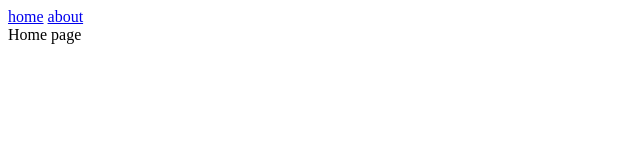
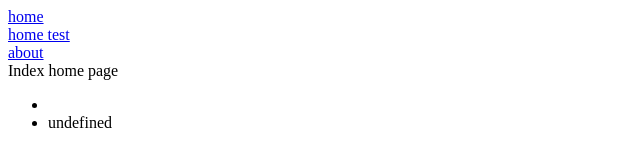
Before and after one commit to Lykashonok/frontend_labs_3_course, a plain HTML site: page index.html in a window 1280 px wide. Shown: the whole page, without its empty margins (0-640 px from the left). Drawn offline with Linux system fonts and the light colour scheme.

Commit message:
primitive template engine + routing via browser's history api

```diff
--- a/index.html
+++ b/index.html
@@ -14,8 +14,9 @@
   </head>
   <body>
     <nav>
-      <a href="#home">home</a>
-      <a href="#about">about</a>
+      <a href="/home" onclick="router.action('/home', {foo: 2, bar: {value : 123123}}); return false;">home</a><br>
+      <a href="/home/test" onclick="router.action('/home/test', {foo: 'test', bar: '2'}); return false;">home test</a><br>
+      <a href="/about" onclick="router.action('/about', {foo: 1, bar: '1'}); return false;">about</a><br>
     </nav>
 
     <div id="header"></div>
@@ -25,6 +26,6 @@
     <!-- JS section -->
     <script src="/js/funcs.js"></script>
     <script src="/js/router.js"></script>
-    <script src="/js/app.js"></script>
+    <script type="module" src="/js/app.js"></script>
   </body>
 </html>
--- a/js/app.js
+++ b/js/app.js
@@ -1,8 +1,8 @@
-let initRoutes = () => {
+import { HomeController } from "/js/controllers/HomeController.js";
+import { AboutController } from "/js/controllers/AboutController.js";
 
-    var router = new Router({
-        "home" : {name: "Home", template: "home.html", root: true},
-        "about" : {name: "About", template: "about.html", root: false}
-    });
-}
-initRoutes();
+window.router = new Router({
+    "home" : {name: "Home", root: true, controller: new HomeController("home")},
+    "about" : {name: "About", root: false, controller: new AboutController("about")}
+});
+window.router.init();
--- /dev/null
+++ b/js/controllers/AboutController.js
@@ -0,0 +1,4 @@
+import { BaseController, PageData } from "./BaseController.js";
+export class AboutController extends BaseController {
+
+}
--- /dev/null
+++ b/js/controllers/BaseController.js
@@ -0,0 +1,93 @@
+export class BaseController {
+    templates_dir = '/templates/';
+    templates = {
+        index: 'index.html'
+    };
+    target = null; // target element to put parsed html page
+    name = '';
+
+    constructor(controllerFolder) {
+        this.name = controllerFolder;
+    }
+
+    index(data) {
+        let pageData = new PageData(this.templates.index, data);
+        // do smth in action (loading etc.)
+        return pageData;
+    }
+
+    render(action, data) {
+        let pageData = this[action](data);
+        // actions before page rendering;
+        this.renderPage(pageData);
+    }
+
+    renderPage(pageData) {
+        let url = this.templates_dir + this.name + '/' +  pageData.template;
+        let templateLoader = new XMLHttpRequest;
+        templateLoader.onreadystatechange = (e) => {
+            if (e.target.readyState === 4 && e.target.status === 200) {
+                // console.log(pageData.data);
+                this.target.innerHTML = this.useTemplateEngine(e.target.responseText, pageData.data);
+            }
+        }
+        templateLoader.open("GET", url, true);
+        templateLoader.send();
+    }
+
+    useTemplateEngine(template, data) {
+
+        let result = /{{(.*?)}}/g.exec(template);
+        const arr = [];
+        let firstPos;
+
+        while (result) {
+            firstPos = result.index;
+            if (firstPos !== 0) {
+                arr.push(template.substring(0, firstPos));
+                template = template.slice(firstPos);
+            }
+
+            arr.push(result[0]);
+            template = template.slice(result[0].length);
+            result = /{{(.*?)}}/g.exec(template);
+        }
+
+        if (template) arr.push(template);
+        let parsed = "";
+        for (let item of arr) {
+            if (item.substr(0,2) == "{{" && item.substr(-2,2) == "}}") {
+                let parsedItem = '';
+                item = item.substring(2, item.length - 2).trim().replace(" ", '').split('.');
+                try {
+                    parsedItem = data[item[0]];
+                    item.shift();
+                    while(item.length >= 1) {
+                        parsedItem = parsedItem[item[0]];
+                        item.shift();
+                    }
+                } catch(e) {
+                    parsedItem = "";
+                }
+                item = parsedItem;
+            }
+            parsed += item;
+        }
+        return parsed;
+    }
+
+    updateTemplates(newTemplates) {
+        this.templates = {
+            ...this.templates,
+            ...newTemplates
+        }
+    }
+}
+
+export class PageData {
+    data = {};
+    template = "";
+    constructor(template, data) {
+        this.data = data; this.template = template;
+    }
+}
--- /dev/null
+++ b/js/controllers/HomeController.js
@@ -0,0 +1,14 @@
+import { BaseController, PageData } from "./BaseController.js";
+export class HomeController extends BaseController {
+    constructor(controllerFolder){
+        super(controllerFolder);
+        this.updateTemplates({
+            test: "test.html"
+        });
+    }
+    test(data) {
+        let pageData = new PageData(this.templates.test, data);
+
+        return pageData;
+    }
+}
--- a/js/funcs.js
+++ b/js/funcs.js
@@ -7,3 +7,7 @@ function parseQuery(query) {
     });
     return result;
 }
+
+function isFunction(functionToCheck) {
+    return functionToCheck && {}.toString.call(functionToCheck) === '[object Function]';
+}
--- a/js/router.js
+++ b/js/router.js
@@ -1,63 +1,67 @@
-var app_id = "app";
-var header_id = "header";
-var footer_id = "footer";
+const app_id = "app";
+const header_id = "header";
+const footer_id = "footer";
 
-function Router(routes) {
-    this.constructor(routes);
-    this.init();
-}
+/*
+    state = {
+        name: "route_name",
+        action: "route_action",
+        data: {}
+    }
+*/
 
-Router.prototype = {
-    routes: [],
-    app: null,
-    header: null,
-    footer: null,
-    templates_dir: '/templates/',
-    constructor: function (routes) {
+class Router {
+    routes = [];
+    header = null;
+    footer = null;
+    constructor(routes) {
         this.routes = routes;
-        this.app = document.getElementById(app_id);
-        this.header = document.getElementById(header_id);
-        this.footer = document.getElementById(footer_id);
-    },
-    init: function () {
-        window.addEventListener('hashchange', (e) => {
-            this.changed();
-        })
-        this.changed();
-    },
-    changed: function () {
-        let path = window.location.pathname.substr(1).split('/');
-        let query = parseQuery(window.location.search);
-        let routeName = window.location.hash.replace("#", "").trim();
-
-
+        for (const route in this.routes) {
+            this.routes[route]["controller"].target = document.getElementById(app_id);
+        }
+    }
+    init() {
+        window.onpopstate = e => this.changed(e.state);
+        this.changed(history.state);
+    }
+    action(path, data) {
+        let pathValues = path.substr(1).split('/');
+        if (pathValues[0]) {
+            let state = {name: pathValues[0], action: pathValues[1], data};
+            window.history.pushState(state, this.routes[pathValues[0]]["name"], path);
+            this.changed(state);
+        }
+    }
+    changed(state) {
         try {
-            if (routeName) {
-                this.goToRoute(this.routes[routeName].name, this.routes[routeName].template);
+            if (state) {
+                this.loadRouteTemplate(state);
             } else {
                 for (const routeKey in this.routes) {
                     let route = this.routes[routeKey];
                     if (route["root"]) {
-                        this.goToRoute(route["name"], route["template"]);
+                        this.loadRouteTemplate(state);
                         break;
                     }
                 }
             }
         } catch (e) {
-            console.error("No such route with name", routeName, e);
+            console.error(`No such route with name ${state ? state.name : undefined} and method ${state.action}, error: ${e}`);
         }
-    },
-    goToRoute: function (name, template) {
-        let url = this.templates_dir + template;
-        let templateLoader = new XMLHttpRequest;
-        var app = this.app;
-        templateLoader.onreadystatechange = function () {
-            if (this.readyState === 4 && this.status === 200) {
-                document.title = name;
-                app.innerHTML = this.responseText;
+    }
+    loadRouteTemplate(state) {
+        if (state && state.name && state.action) {
+            let controller = this.routes[state.name]["controller"];
+            let action = state.action;
+            if(state.action && isFunction(controller[action])) {
+                controller.render(action, state.data);
+            } else {
+                throw `${state.name}.${action} is not a fuction`;
             }
+        } else if (state && state.name && !state.action) {
+            this.routes[state.name]["controller"].render("index", state.data);
+        } else {
+            this.routes["home"]["controller"].render("index", {});
         }
-        templateLoader.open("GET", url, true);
-        templateLoader.send();
     }
 }
--- /dev/null
+++ b/templates/home/index.html
@@ -0,0 +1,7 @@
+<div>
+    Index home page
+</div>
+<ul>
+    <li>{{ bar.value }}</li>
+    <li>{{ foo }}</li>
+</ul>
```
Also changed, not shown: js/router_backup.js (added, +66 -0 lines), templates/about/index.html (added, +3 -0 lines), templates/about/test.html (added, +3 -0 lines), templates/home/test.html (added, +3 -0 lines), templates/about/about.html (renamed from templates/about.html), templates/home/home.html (renamed from templates/home.html).
